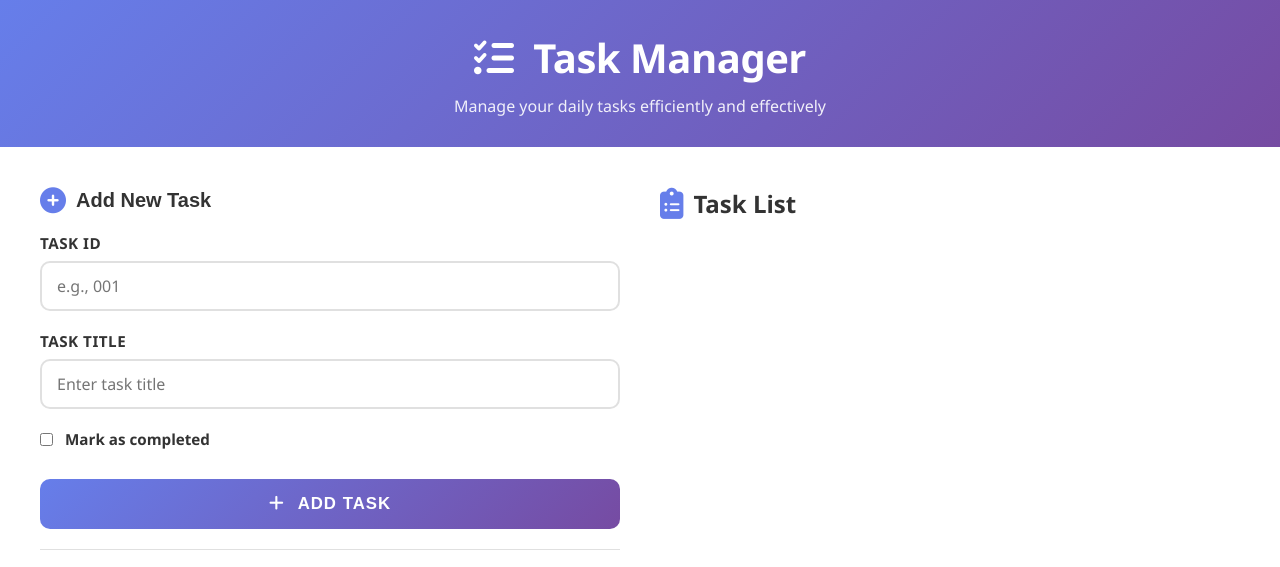
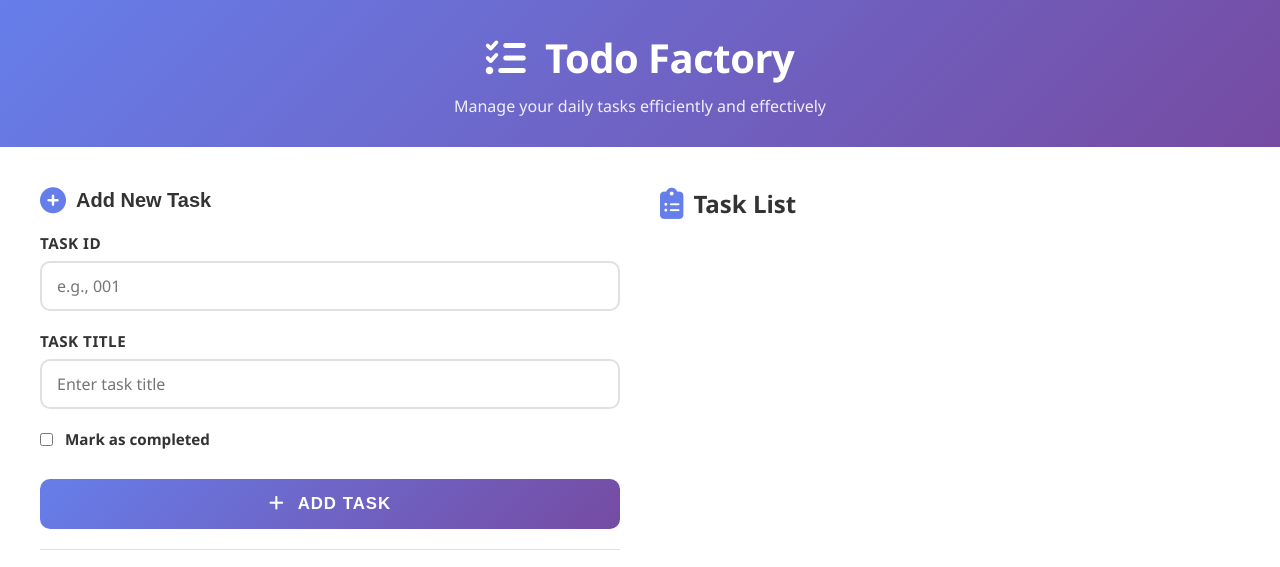
Before and after one commit to kingabdulwasay/taskmanager, a plain HTML site: page index.html in a window 1280 px wide. Drawn offline with Linux system fonts and the light colour scheme; no server answers.

Commit message:
Rename Project

```diff
--- a/index.html
+++ b/index.html
@@ -3,7 +3,7 @@
 <head>
     <meta charset="UTF-8">
     <meta name="viewport" content="width=device-width, initial-scale=1.0">
-    <title>Task Manager - By Abdul Wasay Rais</title>
+    <title>Todo Factory - By Abdul Wasay Rais</title>
     <link rel="stylesheet" href="https://cdnjs.cloudflare.com/ajax/libs/font-awesome/6.4.0/css/all.min.css">
     <link rel="stylesheet" href="style.css">
 </head>
@@ -11,7 +11,7 @@
     <div class="container">
         <!-- Header -->
         <div class="header">
-            <h1><i class="fas fa-tasks"></i> Task Manager</h1>
+            <h1><i class="fas fa-tasks"></i> Todo Factory</h1>
             <p>Manage your daily tasks efficiently and effectively</p>
         </div>
 
```
Also changed, not shown: README.md.
